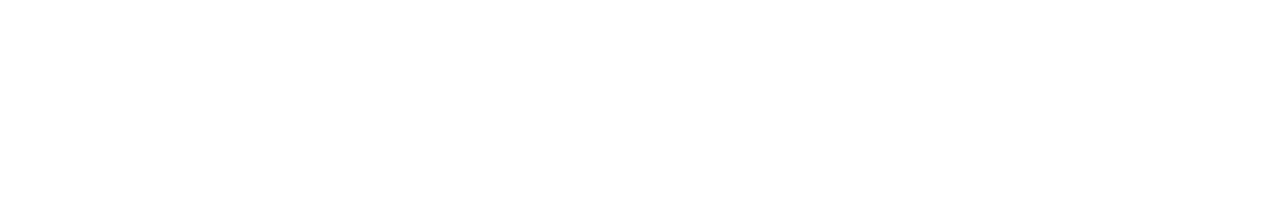
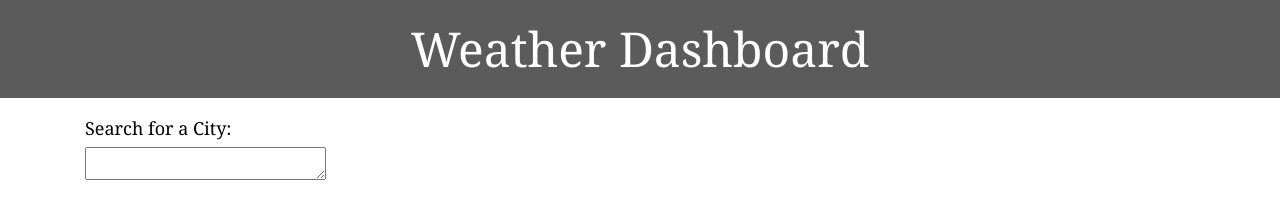
Before and after one commit to MarkBrazee/homework06, a plain HTML site: page index.html in a window 1280 px wide. Drawn offline with nearby package versions, Linux system fonts and the light colour scheme.

Commit message:
html css js started

```diff
--- a/Assets/style.css
+++ b/Assets/style.css
@@ -0,0 +1,35 @@
+body {
+    padding: 0;
+    margin: 0;
+    font-family: Georgia, "Times New Roman", Times, serif;
+    font-size: 18px;
+    line-height: 150%;
+    color: black;
+    background: white;
+}
+
+header {
+    background: rgb(92, 91, 91);
+}
+
+h1 {
+    padding: 20px 0;
+    margin: 0;
+    margin-bottom: 20px;
+    font-size: 48px;
+    color: white;
+    text-align: center;
+}
+
+h3 {
+    font-size: 18px;
+}
+
+.container {
+    width 1024px;
+    margin 0 auto;
+}
+
+#searchCity {
+    float: left;
+}
--- a/index.html
+++ b/index.html
@@ -1,7 +1,7 @@
 <!-- Psuedo code -->
 
-<!-- Create a weather dashboard
-    create form inputs to search for cities
+<!-- Create a weather dashboard (HTML and CSS)
+    create form inputs to search for cities (js)
     city search
     city selected
         present conditions- in icon form
@@ -23,18 +23,60 @@
         last searched city forecast -->
 
 
-
-
-
-
 <!DOCTYPE html>
 <html lang="en">
 <head>
     <meta charset="UTF-8">
     <meta name="viewport" content="width=device-width, initial-scale=1.0">
-    <title>Document</title>
+    <meta http-equiv="X-UA-Compatible" content="ie=edge" />
+    <link
+      rel="stylesheet"
+      href="https://stackpath.bootstrapcdn.com/bootstrap/4.3.1/css/bootstrap.min.css"
+    />
+    <link rel="stylesheet" href="./assets/style.css" />
+
+    <title>Weather Dashboard</title>
 </head>
+
 <body>
+    <header>
+        <h1>Weather Dashboard</h1>
+    </header>
+
+    <div class="container">
+
+        <section id="searchCity">
+
+            <h3>Search for a City:</h3>
+
+            <div><textarea id="text" cols="20" rows="1"></textarea>
+            </div>
+
+            <!-- searched cities -->
+
+        </section>
+
+
+    </div>
+
+
+
+
+
+
+
+
+
+
+
+
+
+
+
+
+    <script src="https://code.jquery.com/jquery-3.4.1.min.js"></script>
+    <script src="https://cdnjs.cloudflare.com/ajax/libs/moment.js/2.24.0/moment.min.js"></script>
+    <script scr="./assets/script.js" type="text/javascript"></script>
 
 </body>
 </html>
```
Also changed, not shown: Assets/script.js (+21 -0 lines).
